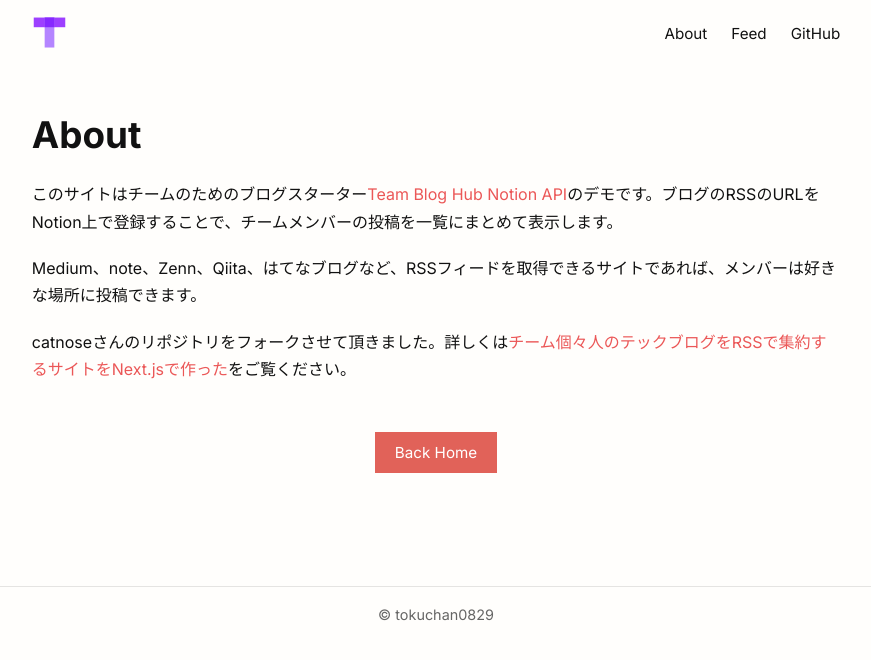
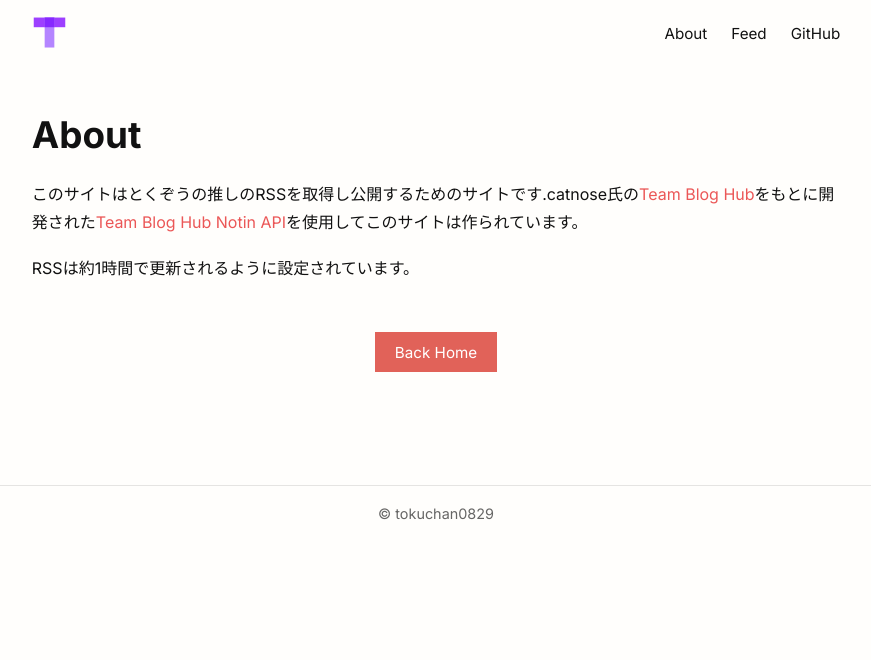
Before and after one commit to tokuzou0829/futon-RSS, a Next.js app: page /about in a window 1280 px wide. Shown: the top 660 px of the page, without its empty margins (204-1075 px from the left). Built offline with nearby package versions, Linux system fonts and the light colour scheme.

Commit message:
Update about.tsx

```diff
--- a/src/pages/about.tsx
+++ b/src/pages/about.tsx
@@ -12,21 +12,18 @@ const Page: NextPage = () => {
           <h1 className="about__title">About</h1>
           <div className="about__body">
             <p>
-              このサイトはチームのためのブログスターター
+              このサイトはとくぞうの推しのRSSを取得し公開するためのサイトです.catnose氏の
+              <a href="https://github.com/catnose99/team-blog-hub">
+                Team Blog Hub
+              </a>
+              をもとに開発された
               <a href="https://github.com/yutakobayashidev/team-blog-hub-notion-api">
-                Team Blog Hub Notion API
+                Team Blog Hub Notin API
               </a>
-              のデモです。ブログのRSSのURLをNotion上で登録することで、チームメンバーの投稿を一覧にまとめて表示します。
+              を使用してこのサイトは作られています。
             </p>
             <p>
-              Medium、note、Zenn、Qiita、はてなブログなど、RSSフィードを取得できるサイトであれば、メンバーは好きな場所に投稿できます。
-            </p>
-            <p>
-              catnoseさんのリポジトリをフォークさせて頂きました。詳しくは
-              <a href="https://zenn.dev/catnose99/articles/cb72a73368a547756862">
-                チーム個々人のテックブログをRSSで集約するサイトをNext.jsで作った
-              </a>
-              をご覧ください。
+              RSSは約1時間で更新されるように設定されています。
             </p>
           </div>
           <div className="about__actions">
```
